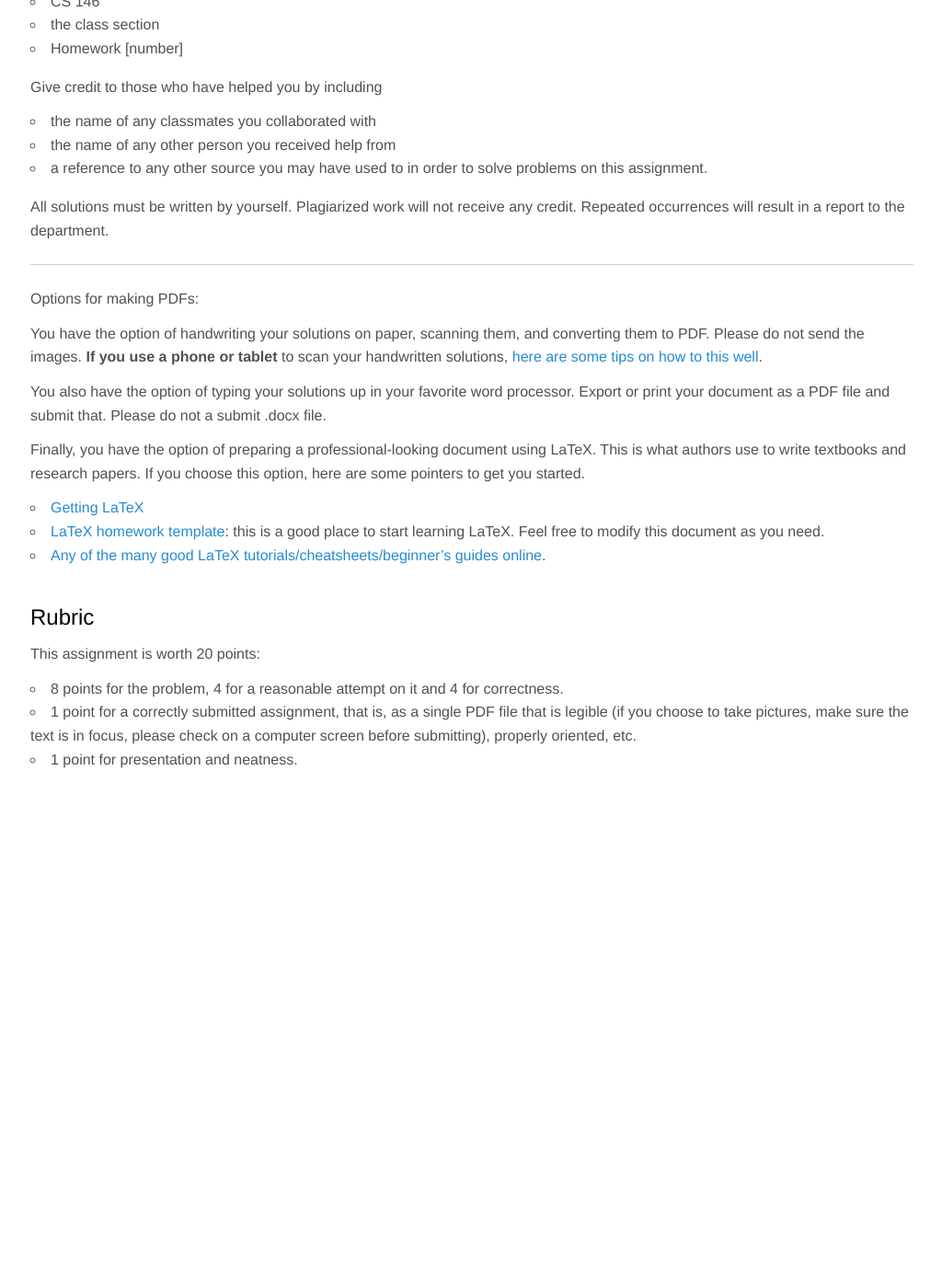
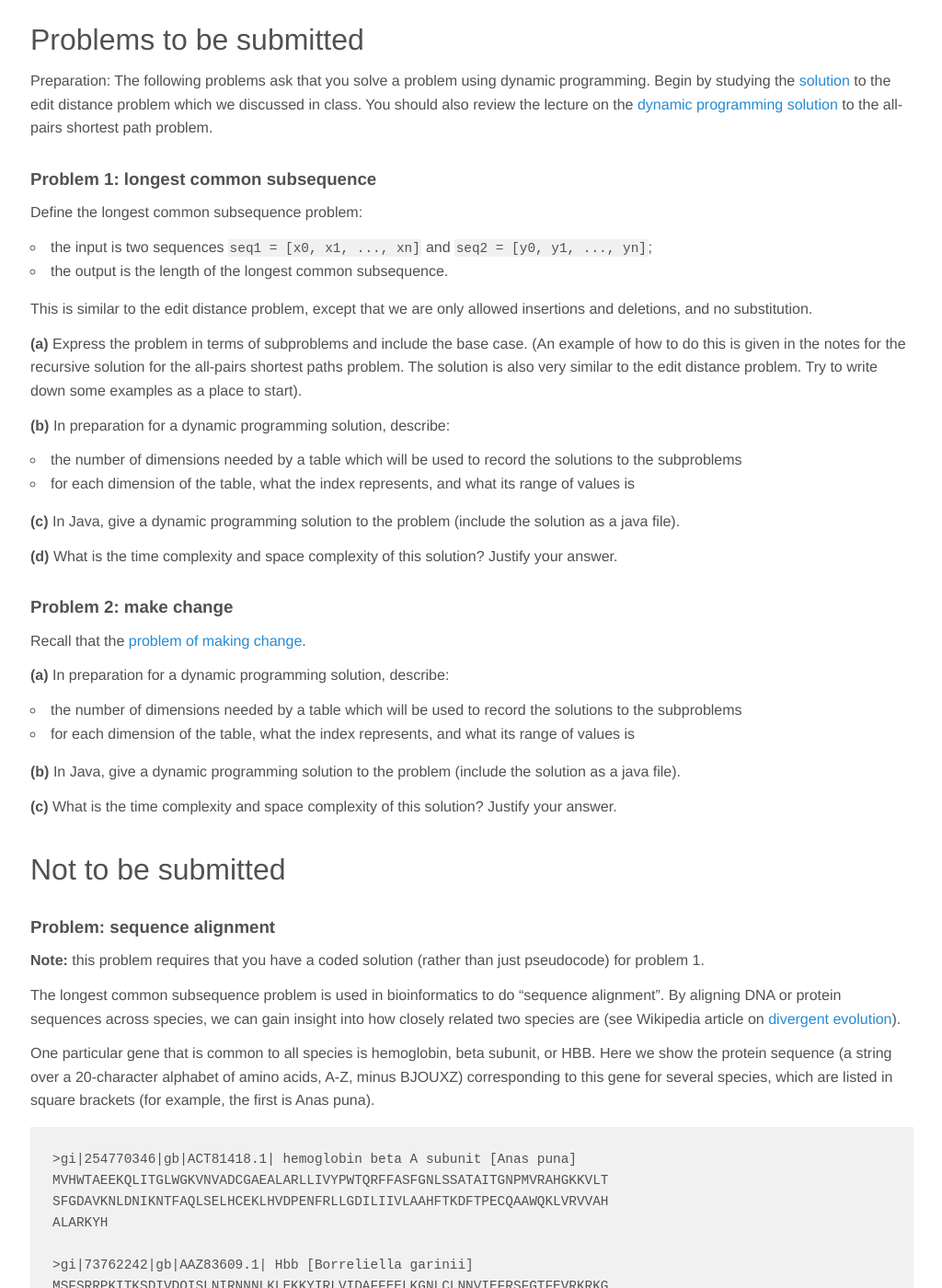
Before and after one commit to jnylam/jnylam.github.io, a Jekyll site: the page built from _courses/146-s17/homework11.md, in a window 1280 px wide and 1400 px high, scrolled down 631 px. Shown: the whole window at 92% size, without its empty margins (127-1151 px from the left). Built offline with Jekyll 4.4.1, drawn with Linux system fonts in a browser that asks for light colours; before the commit the page ends 1509 px from its top, so only the background shows below that; some of the changed text lies outside the part shown.

Commit message:
Add homework 11

````diff
--- a/_courses/146-s17/homework11.md
+++ b/_courses/146-s17/homework11.md
@@ -6,49 +6,121 @@ mathjax: true
 navorder: 0
 ---
 
-This assignment contains a single homework problem.
+# Description
 
-### Problem 1
-Find a weighted undirected graph for which the MST-doubling heuristic can generate a tour that is longer than optimal by a factor of at least 5/3. Show both the optimal tour and the MST-doubling tour for your example. (You may use the simplest version of MST-doubling, without shortcutting repeated vertices.)
+The goal of this assignment is to master the following skills and concepts:
 
-## Submission
+1. solve problems recursively and implement them using dynamic programming
+2. analyze the time and space complexity of an implementation which uses dynamic programming
 
-Problem 1 should be submitted on Canvas as a __single PDF file__.
+# Submission
 
-At the top of your file, include:
+You will package your assignment as a __single ZIP file__ and submit it on Canvas. The package should include a pdf file for the written portion of your work and .java files for the code.
 
-* your name
-* CS 146
-* the class section
-* Homework [number]
+For suggestions on how to make a pdf file, please refer to [Homework 1 - Submission](homework01.html#Submission).
 
-Give credit to those who have helped you by including
+# Problems to be submitted
 
-* the name of any classmates you collaborated with
-* the name of any other person you received help from
-* a reference to any other source you may have used to in order to solve problems on this assignment.
+Preparation: The following problems ask that you solve a problem using dynamic programming. Begin by studying the [solution](//github.com/jnylam/SJSU-cs146-s17/blob/master/08_DynamicProgramming/src/cc/jennylam/cs146/EditDistance.java) to the edit distance problem which we discussed in class. You should also review the lecture on the [dynamic programming solution](dp2.pdf) to the all-pairs shortest path problem.
 
-All solutions must be written by yourself. Plagiarized work will not receive any credit. Repeated occurrences will result in a report to the department.
+### Problem 1: longest common subsequence
 
----
-Options for making PDFs:
+Define the longest common subsequence problem:
 
-You have the option of handwriting your solutions on paper, scanning them, and converting them to PDF. Please do not send the images.
-__If you use a phone or tablet__ to scan your handwritten solutions, [here are some tips on how to this well](http://www.howtogeek.com/209951/the-best-ways-to-scan-a-document-using-your-phone-or-tablet/).
+* the input is two sequences `seq1 = [x0, x1, ..., xn]` and `seq2 = [y0, y1, ..., yn]`;
+* the output is the length of the longest common subsequence.
 
-You also have the option of typing your solutions up in your favorite word processor. Export or print your document as a PDF file and submit that. Please do not a submit .docx file.
+This is similar to the edit distance problem, except that we are only allowed insertions and deletions, and no substitution.
 
-Finally, you have the option of preparing a professional-looking document using LaTeX. This is what authors use to write textbooks and research papers. If you choose this option, here are some pointers to get you started.
+__(a)__ Express the problem in terms of subproblems and include the base case. (An example of how to do this is given in the notes for the recursive solution for the all-pairs shortest paths problem. The solution is also very similar to the edit distance problem. Try to write down some examples as a place to start).
 
-* [Getting LaTeX](https://www.latex-project.org/get/)
-* [LaTeX homework template](http://www.jennylam.cc/assets/template.zip): this is a good place to start learning LaTeX. Feel free to modify this document as you need.
-* [Any of the many good LaTeX tutorials/cheatsheets/beginner's guides online](https://lmddgtfy.net/?q=Latex%20quickstart).
+__(b)__ In preparation for a dynamic programming solution, describe:
 
+* the number of dimensions needed by a table which will be used to  record the solutions to the subproblems
+* for each dimension of the table, what the index represents, and what its range of values is
 
-## Rubric
+__(c)__ In Java, give a dynamic programming solution to the problem (include the solution as a java file).
 
-This assignment is worth 20 points:
+__(d)__ What is the time complexity and space complexity of this solution? Justify your answer.
 
-* 8 points for the problem, 4 for a reasonable attempt on it and 4 for correctness.
-* 1 point for a correctly submitted assignment, that is, as a single PDF file that is legible (if you choose to take pictures, make sure the text is in focus, please check on a computer screen before submitting), properly oriented, etc.
-* 1 point for presentation and neatness.
+### Problem 2: make change
+
+Recall that the [problem of making change](homework08.html/#problem-1-more-bactracking-and-memoization).
+
+__(a)__ In preparation for a dynamic programming solution, describe:
+
+* the number of dimensions needed by a table which will be used to  record the solutions to the subproblems
+* for each dimension of the table, what the index represents, and what its range of values is
+
+__(b)__ In Java, give a dynamic programming solution to the problem (include the solution as a java file).
+
+__(c)__ What is the time complexity and space complexity of this solution? Justify your answer.
+
+# Not to be submitted
+
+### Problem: sequence alignment
+
+__Note:__ this problem requires that you have a coded solution (rather than just pseudocode) for problem 1.
+
+The longest common subsequence problem is used in bioinformatics to do "sequence alignment". By aligning DNA or protein sequences across species, we can gain insight into how closely related two species are (see Wikipedia article on  [divergent evolution](https://en.wikipedia.org/wiki/Divergent_evolution)).
+
+One particular gene that is common to all species is hemoglobin, beta subunit, or HBB. Here we show the protein sequence (a string over a 20-character alphabet of amino acids, A-Z, minus BJOUXZ) corresponding to this gene for several species, which are listed in square brackets (for example, the first is Anas puna).
+
+```
+>gi|254770346|gb|ACT81418.1| hemoglobin beta A subunit [Anas puna]
+MVHWTAEEKQLITGLWGKVNVADCGAEALARLLIVYPWTQRFFASFGNLSSATAITGNPMVRAHGKKVLT
+SFGDAVKNLDNIKNTFAQLSELHCEKLHVDPENFRLLGDILIIVLAAHFTKDFTPECQAAWQKLVRVVAH
+ALARKYH
+
+>gi|73762242|gb|AAZ83609.1| Hbb [Borreliella garinii]
+MSFSRRPKITKSDIVDQISLNIRNNNLKLEKKYIRLVIDAFFEELKGNLCLNNVIEFRSFGTFEVRKRKG
+RLNARNPQTGEYVKVLDHHVAYFRPGKDLKERVWGIKG
+
+>gi|426367146|ref|XP_004050595.1| PREDICTED: hemoglobin subunit beta [Gorilla gorilla gorilla]
+MVHLTPEEKSAVTALWGKVNVDEVGGEALGRLLVVYPWTQRFFESFGDLSTPDAVMGNPKVKAHGKKVLG
+AFSDGLAHLDNLKGTFATLSELHCDKLHVDPENFKLLGNVLVCVLAHHFGKEFTPPVQAAYQKVVAGVAN
+LSS
+
+>gi|49456781|emb|CAG46711.1| HBB, partial [Homo sapiens]
+MVHLTPEEKSAVTALWGKVNVDEVGGEALGRLLVVYPWTQRFFESFGDLSTPDAVMGNPKVKAHGKKVLG
+AFSDGLAHLDNLKGTFATLSELHCDKLHVDPENFRLLGNVLVCVLAHHFGKEFTPPVQAAYQKVVAGVAN
+ALAHKYH
+
+>gi|171854971|dbj|BAG16710.1| hemoglobin beta chain subunit [Mus musculus]
+MVHLTDAEKAAVSGLWGKVNSDEVGGEALGRLLVVYPWTQRYFDSFGDLSSASAIMGNAKVKAHGKKVIT
+AFNEGLNHLDSLKGTFASLSELHCDKLHVDPENFRLLGNMIVIVLGHHLGKDFTPAAQAAFQKVMAGVAT
+ALAHKYH
+
+>gi|431832732|gb|AGA93060.1| hemoglobin beta A subunit [Oxyura ferruginea]
+MVHWTAEEKQLITGLWGKVNVADCGAEALARLLIVYPWTQRFFSSFGNLSSPTAILGNPMVRAHGKKVLS
+SFGDAVKNLDNIKNTFAQLSELHCDKLHVDPENFRLLGDILIIVLAAHFSKDFTPDCQAAWQKLVRVVAH
+ALARKYH
+
+>gi|185132519|ref|NP_001117138.1| hemoglobin subunit beta [Salmo salar]
+MVDWTDAERSAIVGLWGKISVDEIGPQALARLLIVSPWTQRHFSTFGNLSTPAAIMGNPAVAKHGKTVMH
+GLDRAVQNLDDIKNAYTALSVMHSEKLHVDPDNFRLLADCITVCVAAKLGPTVFSADIQEAFQKFLAVVV
+SALGRQYH
+
+>gi|51593148|gb|AAH78472.1| Hbb protein, partial [Xenopus laevis]
+MVHLSADEKSAINAVWSKVNIENDGHDALTRLLVVFPWTQRYFSSFGNLSNVAAISGNAKVRAHGKKVLS
+AVDESIHHLDDIKKKKKKKKKKK
+```
+
+__(a)__ order the species listed above by how closely related you believe they are to humans. You may need to do a web search to find out what animals each of the scientific names in square brackets represents.
+
+__(b)__ order the species above by the length of the longest common subsequence between their HBB protein sequence and human HBB protein sequence. Does this serve to confirm your prior knowledge or to refute it? Any surprises?
+
+__Source:__ [National Center for Biotechnology Information](https://www.ncbi.nlm.nih.gov)
+Here is how you find the data for the human HBB:
+
+![](ncbi_search.png)
+
+The first search result:
+
+![](ncbi_search2.png)
+
+Click on __FASTA__:
+
+![](ncbi_search3.png)
+
+__Acknowledgements:__ many thanks to Dr. Phil Heller, for the inspiration, discussions, pointers, suggestions, which made this problem possible.
````
Also changed, not shown: _courses/146-s17/homework10.md (+7 -2 lines), _courses/146-s17/index.md (+1 -1 lines).
